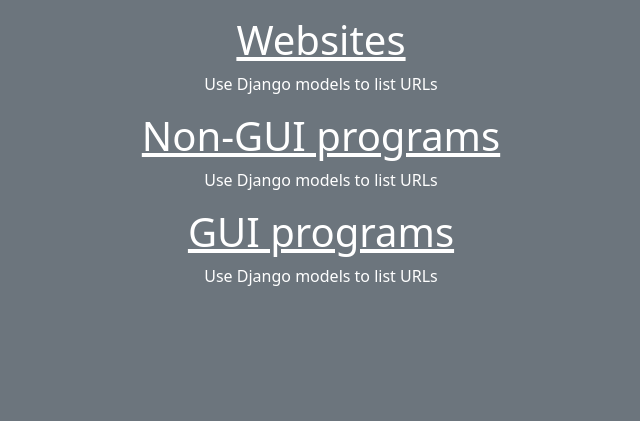
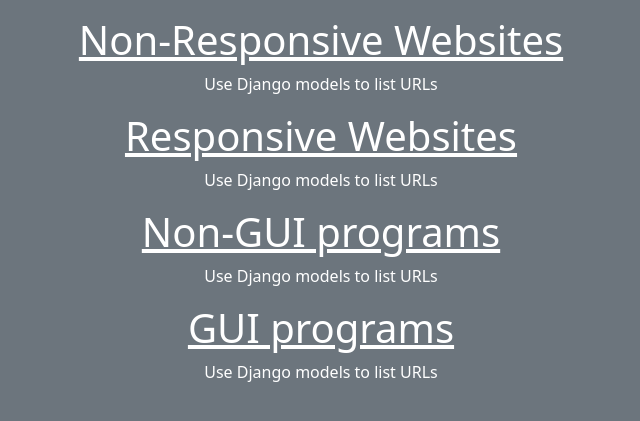
Before and after one commit to TcPirate1/Portfolio-Django, a Django app: page /projects in a window 1280 px wide. Shown: the part 56-477 px from the top of the page, without its empty margins (319-959 px from the left). Run offline with Django 4.2, Linux system fonts and the light colour scheme; some libraries are stand-ins or nearby versions.

Commit message:
Added more sub-categories for websites

```diff
--- a/templates/projects.html
+++ b/templates/projects.html
@@ -2,7 +2,10 @@
 {% block title %}Projects{% endblock title %}
 {% block content %}
 <div class="text-center text-white">
-    <h1 class="text-decoration-underline">Websites</h1>
+    <h1 class="text-decoration-underline">Non-Responsive Websites</h1>
+    <p>Use Django models to list URLs</p>
+
+    <h1 class="text-decoration-underline">Responsive Websites</h1>
     <p>Use Django models to list URLs</p>
 
     <h1 class="text-decoration-underline">Non-GUI programs</h1>
```
